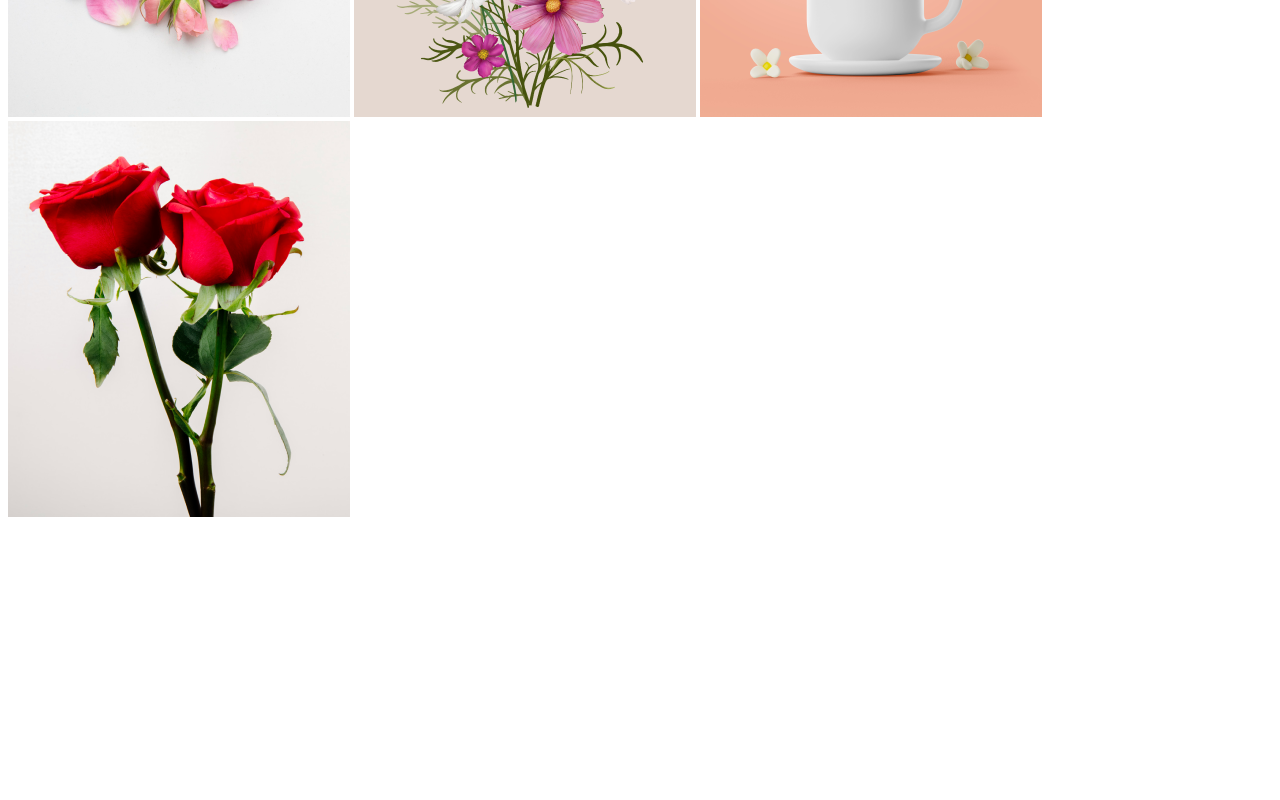
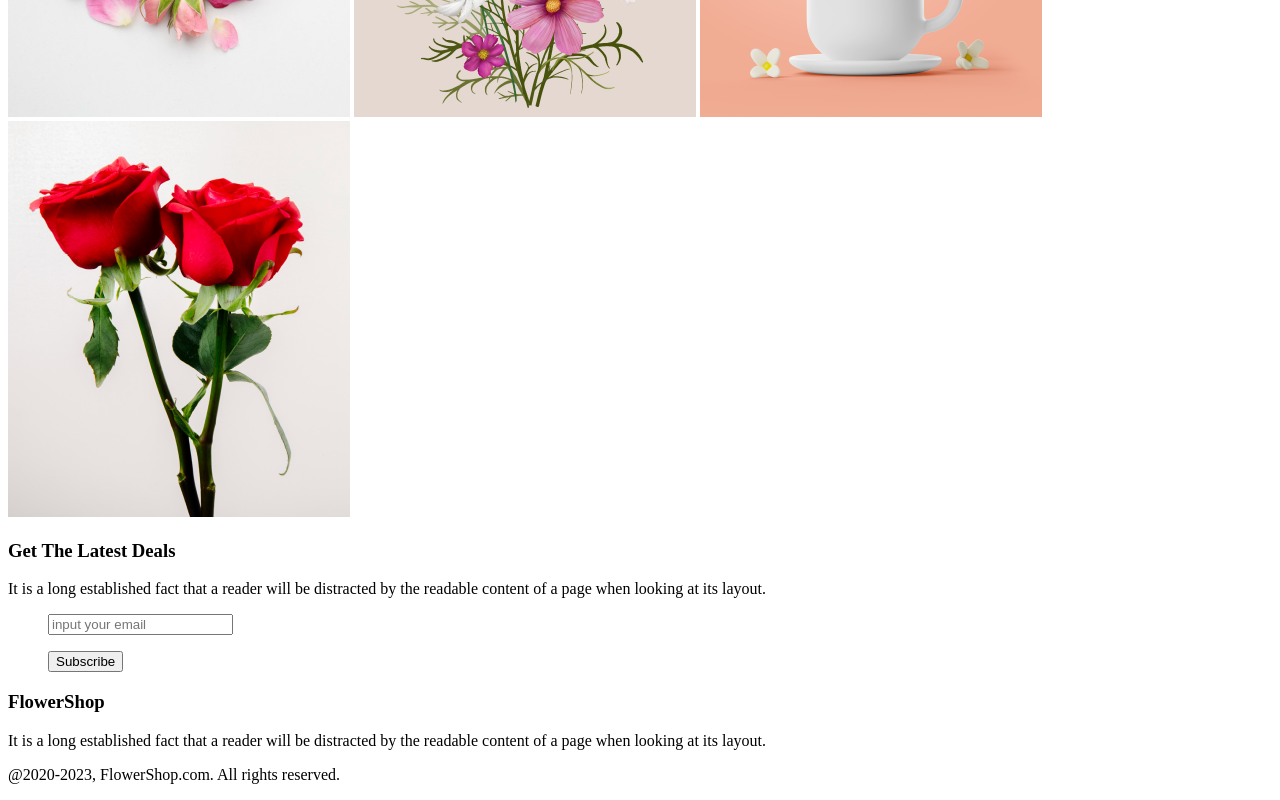
Before and after one commit to almujahidc1b13/flower-shop-website, a plain HTML site: page index.html in a window 1280 px wide. Shown: the part 3736-4536 px from the top of the page. Before the commit the page ends 4265 px from the top, so only its background shows below. Drawn offline with Linux system fonts and the light colour scheme.

Commit message:
html-complete

```diff
--- a/index.html
+++ b/index.html
@@ -84,8 +84,17 @@
         </section>
         <section class="section-container">
             <div class="latest-deals">
+                <div class="section-details">
+                    <h3 class="section-header">Get The Latest Deals</h3>
+                    <p class="section-description">It is a long established fact that a reader will be distracted by the readable content of a page when looking at its layout.</p>
+                </div>
+                <div class="input">
+                    <ul><input type="email" placeholder="input your email"></ul>
+                    <ul><button class="btn-primary">Subscribe</button></ul>
+                </div>
+            </div>
 
-            </div>
+
 
         </section>
 
@@ -93,6 +102,14 @@
 
     </main>
     <footer>
+        <section class="footer-container">
+            <div class="footer-details">
+                <h3 class="footer-header">FlowerShop</h3>
+                <p class="footer-description">It is a long established fact that a reader will be distracted by the readable content of a page when looking at its layout.</p>
+                <p class="copyright">@2020-2023, FlowerShop.com. All rights reserved. </p>
+
+            </div>
+        </section>
 
     </footer>
 
```
